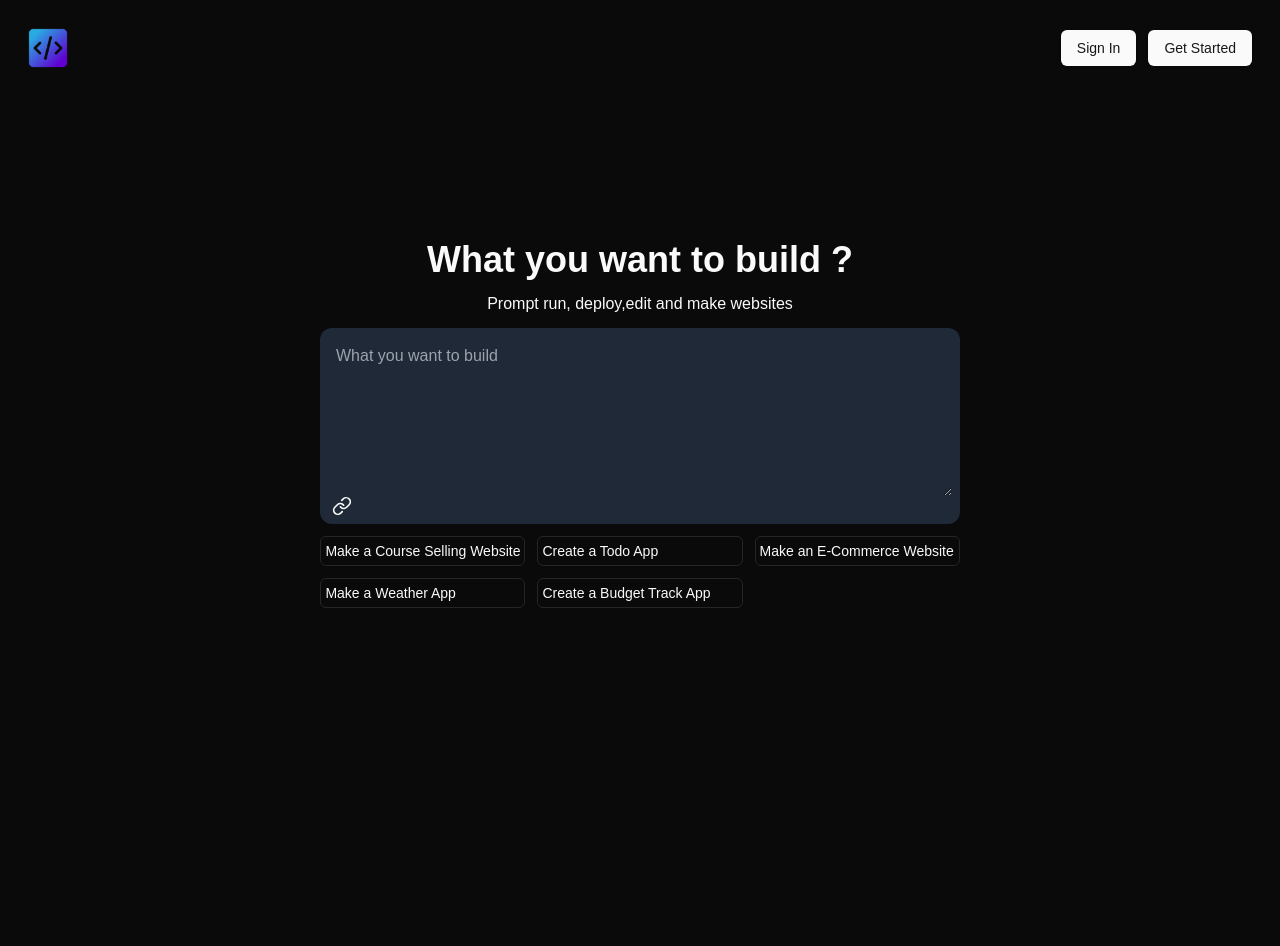
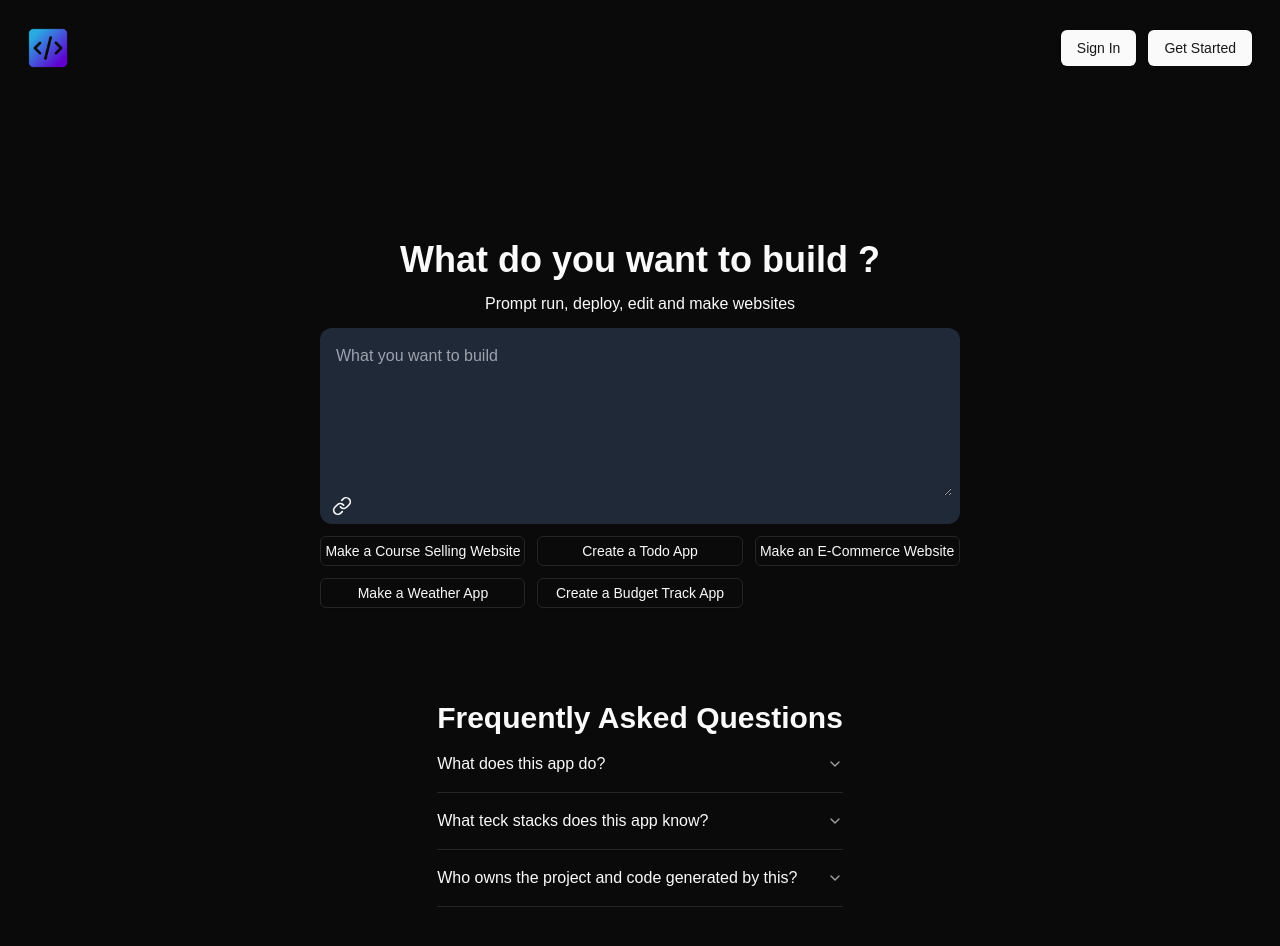
Before and after one commit to Sanyam243/Kriti-Dev-Project, a Next.js app: page / in a window 1280 px wide. Shown: the top 946 px of the page. Before the commit the page ends 800 px from the top, so only its background shows below. Built offline with nearby package versions, Linux system fonts and the light colour scheme; no server answers.

Commit message:
faq section added

```diff
--- a/app/components/custom/Hero.jsx
+++ b/app/components/custom/Hero.jsx
@@ -8,6 +8,12 @@
 import { useMutation } from 'convex/react'
 import { api } from '../../../convex/_generated/api'
 import { useRouter } from 'next/navigation'
+import {
+    Accordion,
+    AccordionContent,
+    AccordionItem,
+    AccordionTrigger,
+  } from '../../../components/ui/accordion.jsx'
 
 function Hero() {
     const router =useRouter()
@@ -20,6 +26,11 @@
         { key: 5, prompt: 'Create a Budget Track App' }
     ];
 
+    const exampleQnA = [
+        {key: 1, question: 'What does this app do?', answer: 'It does nothing as of now.'},
+        {key: 2, question: 'What teck stacks does this app know?', answer: 'Only vanilla js, html, css.'},
+        {key: 3, question: 'Who owns the project and code generated by this?', answer: 'You!!!'}
+    ];
     const { messages, setMessages } = useContext(MessageContext);
     const { user, setUser } = useContext(UserContext);
     const CreateWorkspace = useMutation(api.workspace.CreateWorkspace)
@@ -49,8 +60,8 @@
     }
     return (
         <div className='flex flex-col justify-center items-center gap-3 mt-40 '>
-            <h1 className='text-4xl text-center font-bold'>What you want to build ?</h1>
-            <h2>Prompt run, deploy,edit and make websites</h2>
+            <h1 className='text-4xl text-center font-bold'>What do you want to build ?</h1>
+            <h2>Prompt run, deploy, edit and make websites</h2>
 
             <div className=' rounded-xl w-1/2 p-2 bg-gray-800'>
                 <div className='w-full flex'>
@@ -68,10 +79,24 @@
 
             <div className='grid grid-cols-3 gap-3'>
                 {examplePrompts.map((Prompt) => (
-                    <div key={Prompt.key} className='flex gap-1 border p-1 text-sm text-center items-center rounded-md cursor-pointer hover shadow-sm' onClick={() => onGenerate(Prompt.prompt)}>
+                    <div key={Prompt.key} className='flex gap-1 border p-1 text-sm text-center justify-center items-center rounded-md cursor-pointer hover shadow-sm' onClick={() => onGenerate(Prompt.prompt)}>
                         {Prompt.prompt}
                     </div>
 
+                ))}
+            </div>
+
+            <div className='my-20'>
+                <h1 className='text-3xl font-bold'>Frequently Asked Questions</h1>
+                {exampleQnA.map((entry) => (
+                    <Accordion key={entry.key} type="single" collapsible>
+                    <AccordionItem value={`item-${entry.key}`}>
+                        <AccordionTrigger className='text-base'>{entry.question}</AccordionTrigger>
+                        <AccordionContent className='text-sm'>
+                            {entry.answer}
+                        </AccordionContent>
+                    </AccordionItem>
+                    </Accordion>
                 ))}
             </div>
 
@@ -79,8 +104,6 @@
                 setOpenDialog(false)
             }} />
 
-
-
         </div>
     )
 }
--- /dev/null
+++ b/components/ui/accordion.jsx
@@ -0,0 +1,43 @@
+"use client"
+
+import * as React from "react"
+import * as AccordionPrimitive from "@radix-ui/react-accordion"
+import { ChevronDown } from "lucide-react"
+
+import { cn } from "../../lib/utils"
+
+const Accordion = AccordionPrimitive.Root
+
+const AccordionItem = React.forwardRef(({ className, ...props }, ref) => (
+  <AccordionPrimitive.Item ref={ref} className={cn("border-b", className)} {...props} />
+))
+AccordionItem.displayName = "AccordionItem"
+
+const AccordionTrigger = React.forwardRef(({ className, children, ...props }, ref) => (
+  <AccordionPrimitive.Header className="flex">
+    <AccordionPrimitive.Trigger
+      ref={ref}
+      className={cn(
+        "flex flex-1 items-center justify-between py-4 text-sm font-medium transition-all hover:underline text-left [&[data-state=open]>svg]:rotate-180",
+        className
+      )}
+      {...props}>
+      {children}
+      <ChevronDown
+        className="h-4 w-4 shrink-0 text-muted-foreground transition-transform duration-200" />
+    </AccordionPrimitive.Trigger>
+  </AccordionPrimitive.Header>
+))
+AccordionTrigger.displayName = AccordionPrimitive.Trigger.displayName
+
+const AccordionContent = React.forwardRef(({ className, children, ...props }, ref) => (
+  <AccordionPrimitive.Content
+    ref={ref}
+    className="overflow-hidden text-sm data-[state=closed]:animate-accordion-up data-[state=open]:animate-accordion-down"
+    {...props}>
+    <div className={cn("pb-4 pt-0", className)}>{children}</div>
+  </AccordionPrimitive.Content>
+))
+AccordionContent.displayName = AccordionPrimitive.Content.displayName
+
+export { Accordion, AccordionItem, AccordionTrigger, AccordionContent }
--- a/package.json
+++ b/package.json
@@ -9,6 +9,7 @@
     "lint": "next lint"
   },
   "dependencies": {
+    "@radix-ui/react-accordion": "^1.2.2",
     "@radix-ui/react-dialog": "^1.1.4",
     "@radix-ui/react-slot": "^1.1.1",
     "@react-oauth/google": "^0.12.1",
--- a/tailwind.config.mjs
+++ b/tailwind.config.mjs
@@ -54,6 +54,28 @@
   			lg: 'var(--radius)',
   			md: 'calc(var(--radius) - 2px)',
   			sm: 'calc(var(--radius) - 4px)'
+  		},
+  		keyframes: {
+  			'accordion-down': {
+  				from: {
+  					height: '0'
+  				},
+  				to: {
+  					height: 'var(--radix-accordion-content-height)'
+  				}
+  			},
+  			'accordion-up': {
+  				from: {
+  					height: 'var(--radix-accordion-content-height)'
+  				},
+  				to: {
+  					height: '0'
+  				}
+  			}
+  		},
+  		animation: {
+  			'accordion-down': 'accordion-down 0.2s ease-out',
+  			'accordion-up': 'accordion-up 0.2s ease-out'
   		}
   	}
   },
```
Also changed, not shown: 1 other file (tests, documents, lock files or other folders).
